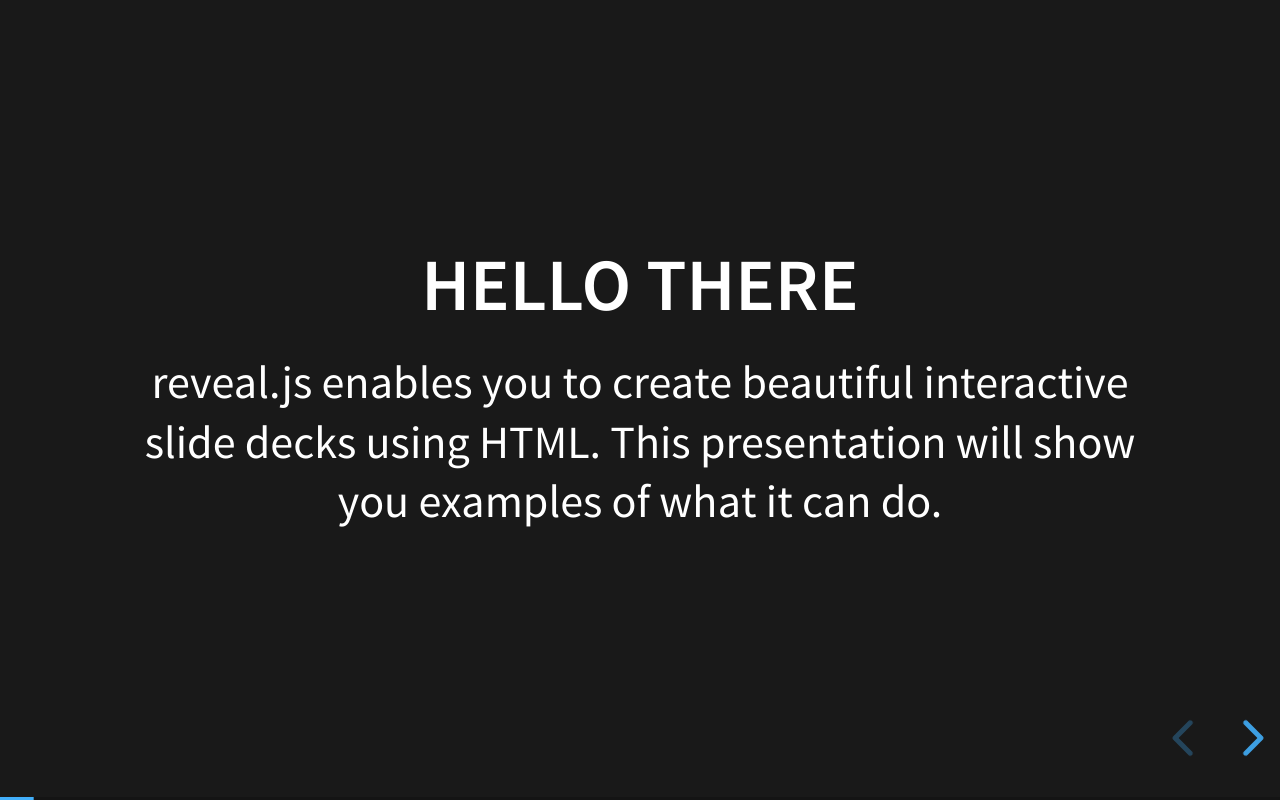
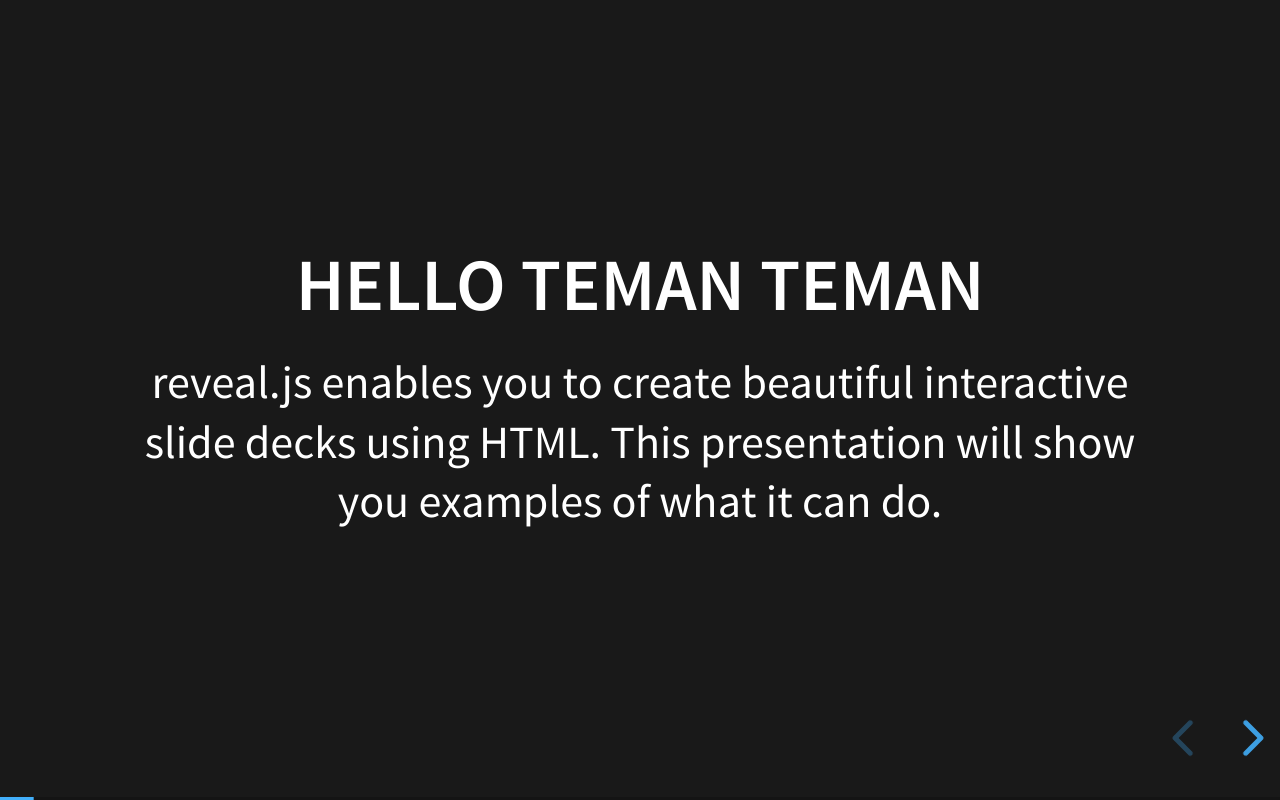
Before and after one commit to yosgultom/TimYosafat_SCB_2021, a website: page reveal.js-master/demo.html in a window 1280 px wide. Both pictures are taken after a click on the button "next slide". Drawn offline with Linux system fonts and the light colour scheme.

Commit message:
Mengubah kata

```diff
--- a/reveal.js-master/demo.html
+++ b/reveal.js-master/demo.html
@@ -39,7 +39,7 @@
 				</section>
 
 				<section>
-					<h2>Hello There</h2>
+					<h2>Hello teman teman</h2>
 					<p>
 						reveal.js enables you to create beautiful interactive slide decks using HTML. This presentation will show you examples of what it can do.
 					</p>
```
